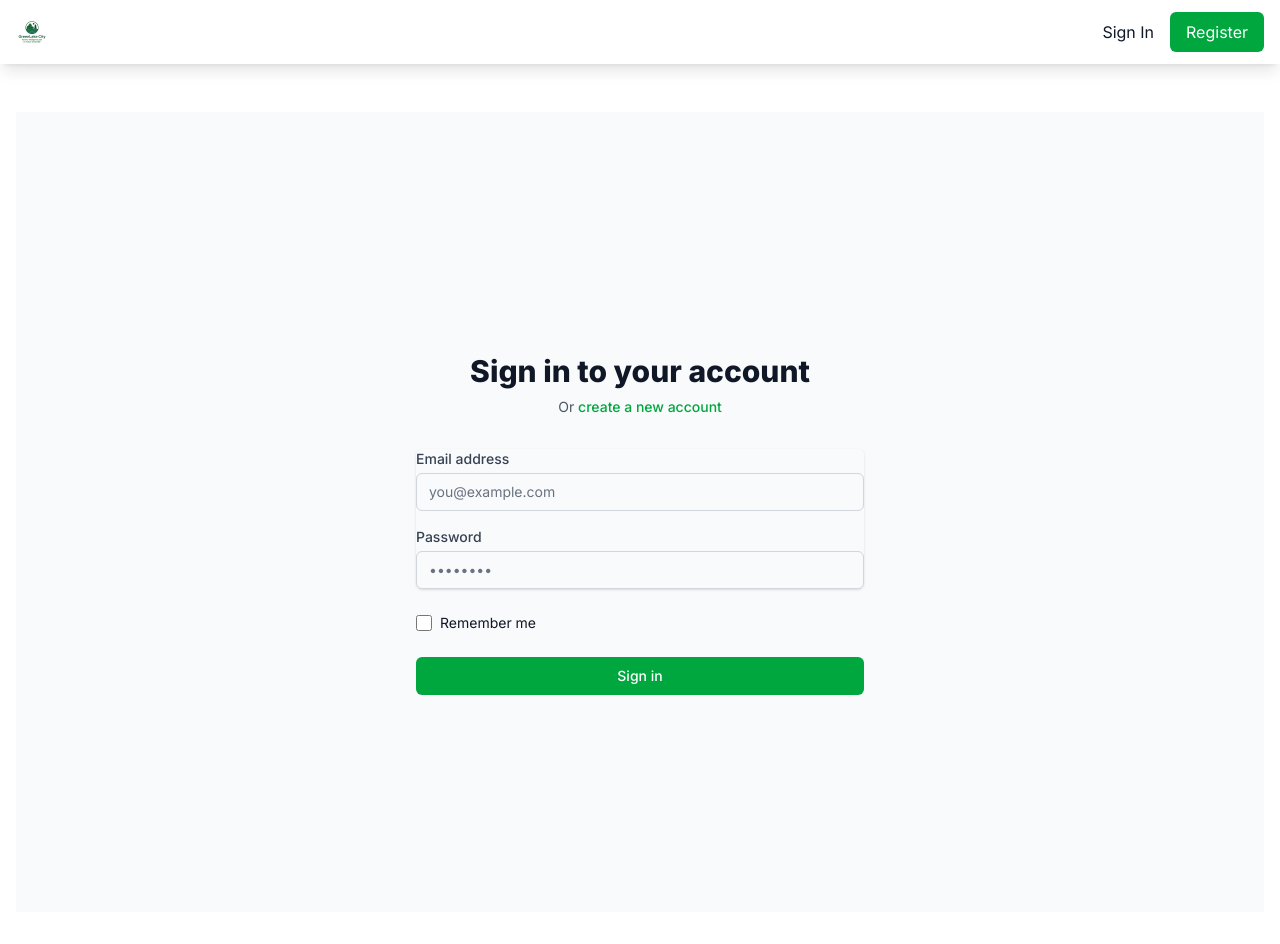
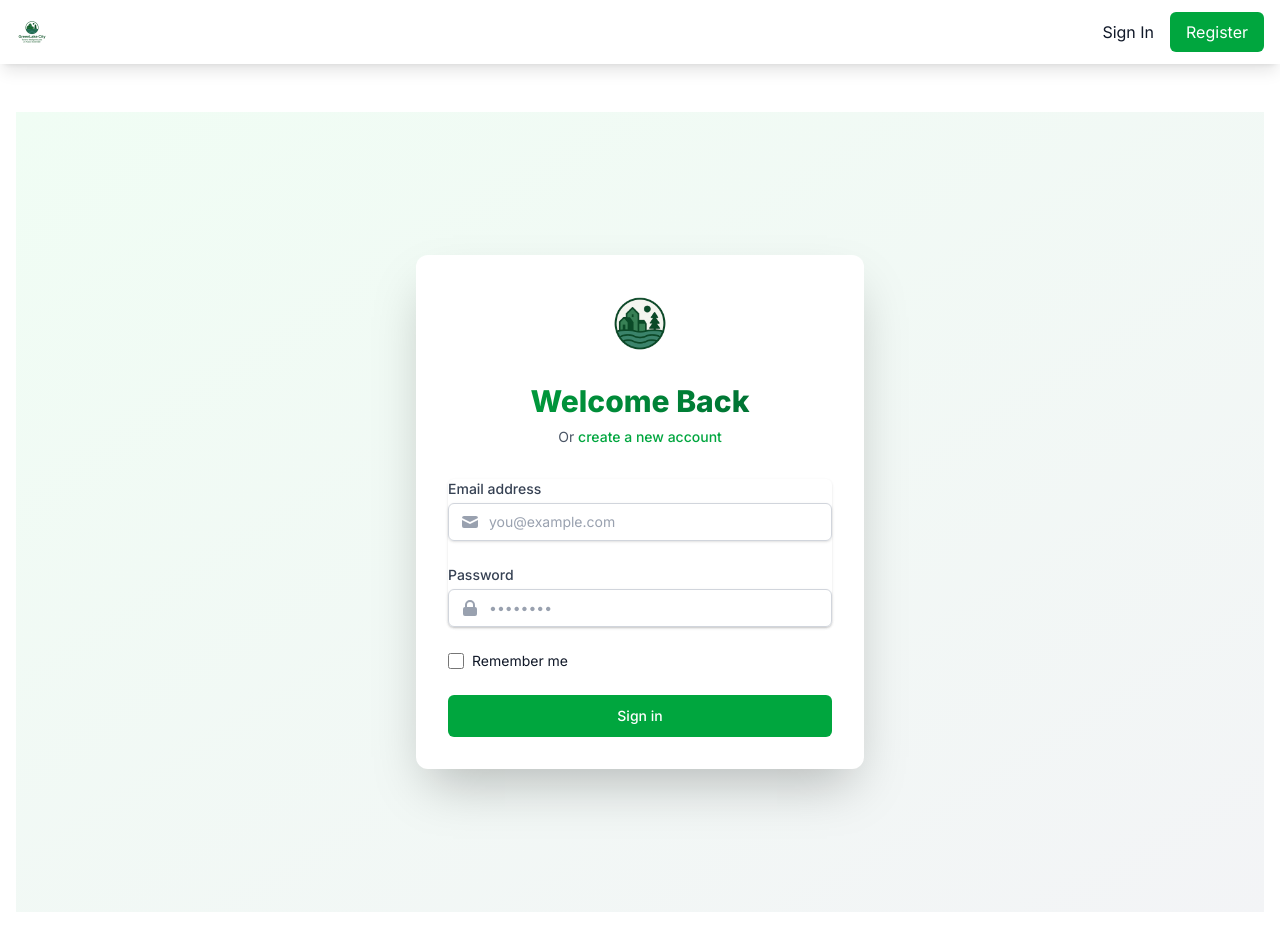
Before and after one commit to hugocis/HPE-CDS-SecondPhase, a Next.js app in the folder next/: page /auth/signin in a window 1280 px wide. Built offline with nearby package versions, Linux system fonts and the light colour scheme; no server answers.

Commit message:
feat: enhance SignIn page with logo, improved styling, and animations; add input icons for better user experience

```diff
--- a/next/app/auth/signin/page.tsx
+++ b/next/app/auth/signin/page.tsx
@@ -4,6 +4,7 @@ import { signIn } from 'next-auth/react';
 import { useState, useEffect } from 'react';
 import { useRouter, useSearchParams } from 'next/navigation';
 import Link from 'next/link';
+import Image from 'next/image';
 
 export default function SignIn() {
   const [email, setEmail] = useState('');
@@ -17,12 +18,10 @@ export default function SignIn() {
   const callbackUrl = searchParams.get('callbackUrl') || '/profile';
 
   useEffect(() => {
-    // Verificar si viene de un registro exitoso
     if (searchParams.get('registered') === 'true') {
       setSuccess('Registration successful! Please sign in with your new account.');
     }
 
-    // Recuperar email guardado si existe
     const savedEmail = localStorage.getItem('rememberedEmail');
     if (savedEmail) {
       setEmail(savedEmail);
@@ -58,7 +57,6 @@ export default function SignIn() {
     setLoading(true);
 
     try {
-      // Manejar "Recordarme"
       if (rememberMe) {
         localStorage.setItem('rememberedEmail', email);
       } else {
@@ -91,15 +89,26 @@ export default function SignIn() {
   };
 
   return (
-    <div className="min-h-screen flex items-center justify-center bg-gray-50 py-12 px-4 sm:px-6 lg:px-8">
-      <div className="max-w-md w-full space-y-8">
-        <div>
-          <h2 className="mt-6 text-center text-3xl font-extrabold text-gray-900">
-            Sign in to your account
+    <div className="min-h-screen flex items-center justify-center bg-gradient-to-br from-green-50 to-gray-100 py-12 px-4 sm:px-6 lg:px-8 relative">
+      <div className="absolute inset-0 z-0 pattern-grid-lg opacity-5"></div>
+
+      <div className="max-w-md w-full space-y-8 bg-white p-8 rounded-xl shadow-2xl transform transition-all duration-300 hover:scale-[1.01] relative z-10">
+        <div className="text-center">
+          <div className="flex justify-center">
+            <Image
+              src="/Logo.png"
+              alt="Logo"
+              width={80}
+              height={80}
+              className="mb-4"
+            />
+          </div>
+          <h2 className="text-center text-3xl font-extrabold bg-gradient-to-r from-green-600 to-green-800 bg-clip-text text-transparent">
+            Welcome Back
           </h2>
-          <p className="mt-2 text-center text-sm text-gray-600">
+          <p className="mt-2 text-sm text-gray-600">
             Or{' '}
-            <Link href="/auth/register" className="font-medium text-green-600 hover:text-green-500">
+            <Link href="/auth/register" className="font-medium text-green-600 hover:text-green-500 transition-colors">
               create a new account
             </Link>
           </p>
@@ -107,7 +116,7 @@ export default function SignIn() {
 
         <form className="mt-8 space-y-6" onSubmit={handleSubmit}>
           {error && (
-            <div className="bg-red-50 border-l-4 border-red-400 p-4">
+            <div className="bg-red-50 border-l-4 border-red-400 p-4 rounded-r-md animate-shake">
               <div className="flex">
                 <div className="flex-shrink-0">
                   <svg className="h-5 w-5 text-red-400" viewBox="0 0 20 20" fill="currentColor">
@@ -122,7 +131,7 @@ export default function SignIn() {
           )}
 
           {success && (
-            <div className="bg-green-50 border-l-4 border-green-400 p-4">
+            <div className="bg-green-50 border-l-4 border-green-400 p-4 rounded-r-md animate-bounce-subtle">
               <div className="flex">
                 <div className="flex-shrink-0">
                   <svg className="h-5 w-5 text-green-400" viewBox="0 0 20 20" fill="currentColor">
@@ -136,17 +145,24 @@ export default function SignIn() {
             </div>
           )}
 
-          <div className="rounded-md shadow-sm space-y-4">
-            <div>
+          <div className="rounded-md shadow-sm space-y-6">
+            <div className="relative">
               <label htmlFor="email" className="block text-sm font-medium text-gray-700 mb-1">
                 Email address
               </label>
+              <div className="relative rounded-md shadow-sm">
+                <div className="absolute inset-y-0 left-0 pl-3 flex items-center pointer-events-none">
+                  <svg className="h-5 w-5 text-gray-400" viewBox="0 0 20 20" fill="currentColor">
+                    <path d="M2.003 5.884L10 9.882l7.997-3.998A2 2 0 0016 4H4a2 2 0 00-1.997 1.884z" />
+                    <path d="M18 8.118l-8 4-8-4V14a2 2 0 002 2h12a2 2 0 002-2V8.118z" />
+                  </svg>
+                </div>
                 <input
                   id="email"
                   name="email"
                   type="email"
                   required
-                className="appearance-none relative block w-full px-3 py-2 border border-gray-300 placeholder-gray-500 text-gray-900 rounded-md focus:outline-none focus:ring-green-500 focus:border-green-500 sm:text-sm"
+                  className="appearance-none block w-full pl-10 pr-3 py-2 border border-gray-300 rounded-md placeholder-gray-400 focus:outline-none focus:ring-2 focus:ring-offset-2 focus:ring-green-500 focus:border-green-500 transition-colors sm:text-sm"
                   placeholder="you@example.com"
                   value={email}
                   onChange={(e) => {
@@ -155,17 +171,24 @@ export default function SignIn() {
                   }}
                 />
               </div>
+            </div>
 
-            <div>
+            <div className="relative">
               <label htmlFor="password" className="block text-sm font-medium text-gray-700 mb-1">
                 Password
               </label>
+              <div className="relative rounded-md shadow-sm">
+                <div className="absolute inset-y-0 left-0 pl-3 flex items-center pointer-events-none">
+                  <svg className="h-5 w-5 text-gray-400" viewBox="0 0 20 20" fill="currentColor">
+                    <path fillRule="evenodd" d="M5 9V7a5 5 0 0110 0v2a2 2 0 012 2v5a2 2 0 01-2 2H5a2 2 0 01-2-2v-5a2 2 0 012-2zm8-2v2H7V7a3 3 0 016 0z" clipRule="evenodd" />
+                  </svg>
+                </div>
                 <input
                   id="password"
                   name="password"
                   type="password"
                   required
-                className="appearance-none relative block w-full px-3 py-2 border border-gray-300 placeholder-gray-500 text-gray-900 rounded-md focus:outline-none focus:ring-green-500 focus:border-green-500 sm:text-sm"
+                  className="appearance-none block w-full pl-10 pr-3 py-2 border border-gray-300 rounded-md placeholder-gray-400 focus:outline-none focus:ring-2 focus:ring-offset-2 focus:ring-green-500 focus:border-green-500 transition-colors sm:text-sm"
                   placeholder="••••••••"
                   value={password}
                   onChange={(e) => {
@@ -173,6 +196,7 @@ export default function SignIn() {
                     setError('');
                   }}
                 />
+              </div>
             </div>
           </div>
 
@@ -184,7 +208,7 @@ export default function SignIn() {
                 type="checkbox"
                 checked={rememberMe}
                 onChange={(e) => setRememberMe(e.target.checked)}
-                className="h-4 w-4 text-green-600 focus:ring-green-500 border-gray-300 rounded"
+                className="h-4 w-4 text-green-600 focus:ring-green-500 border-gray-300 rounded transition-colors"
               />
               <label htmlFor="remember-me" className="ml-2 block text-sm text-gray-900">
                 Remember me
@@ -196,7 +220,7 @@ export default function SignIn() {
             <button
               type="submit"
               disabled={loading}
-              className="group relative w-full flex justify-center py-2 px-4 border border-transparent text-sm font-medium rounded-md text-white bg-green-600 hover:bg-green-700 focus:outline-none focus:ring-2 focus:ring-offset-2 focus:ring-green-500 disabled:opacity-50"
+              className="group relative w-full flex justify-center py-2.5 px-4 border border-transparent text-sm font-medium rounded-md text-white bg-green-600 hover:bg-green-700 focus:outline-none focus:ring-2 focus:ring-offset-2 focus:ring-green-500 disabled:opacity-50 transition-all duration-150 transform hover:scale-[1.02]"
             >
               {loading ? (
                 <>
```
Lines whose indentation alone changed are shown as unchanged.
